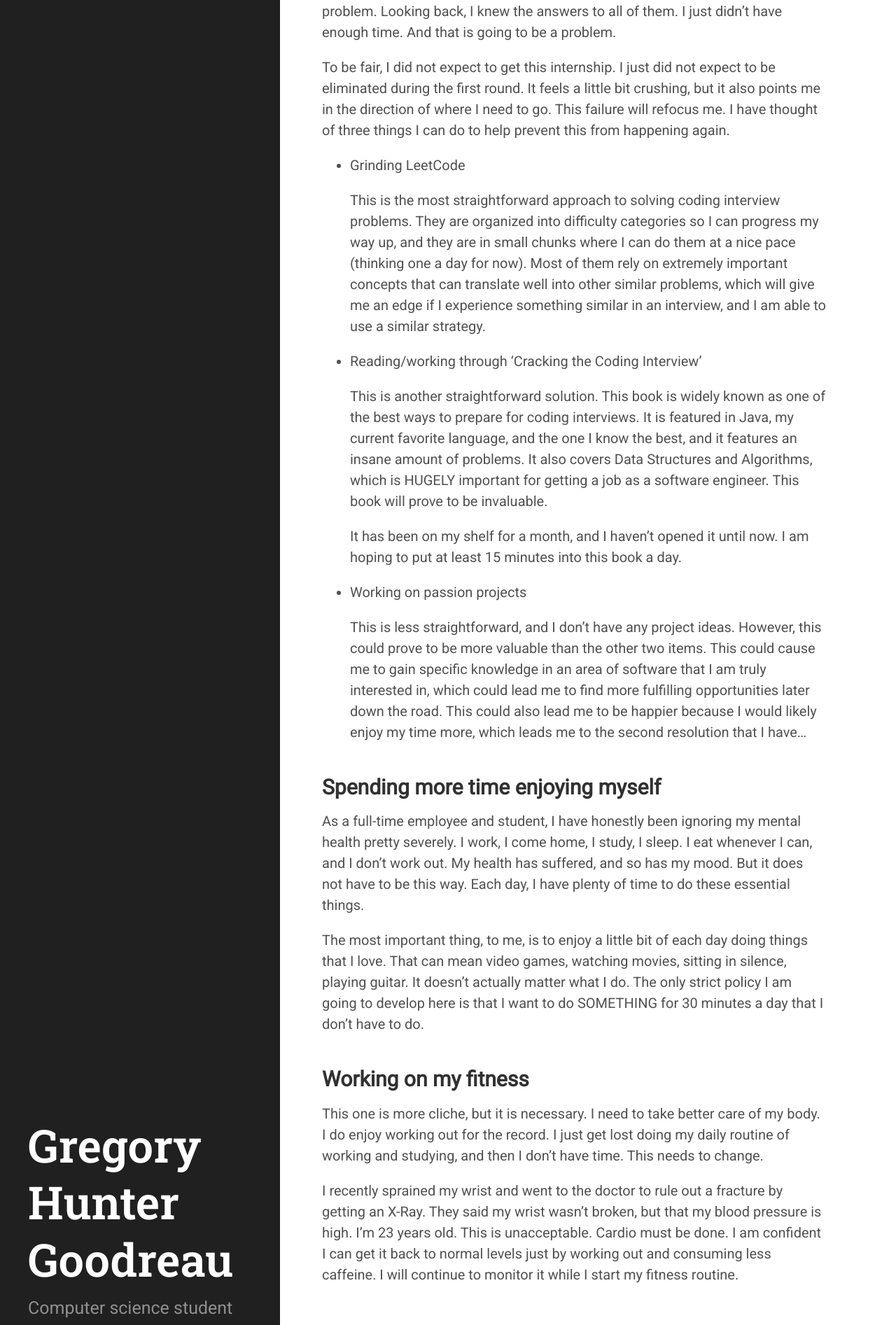
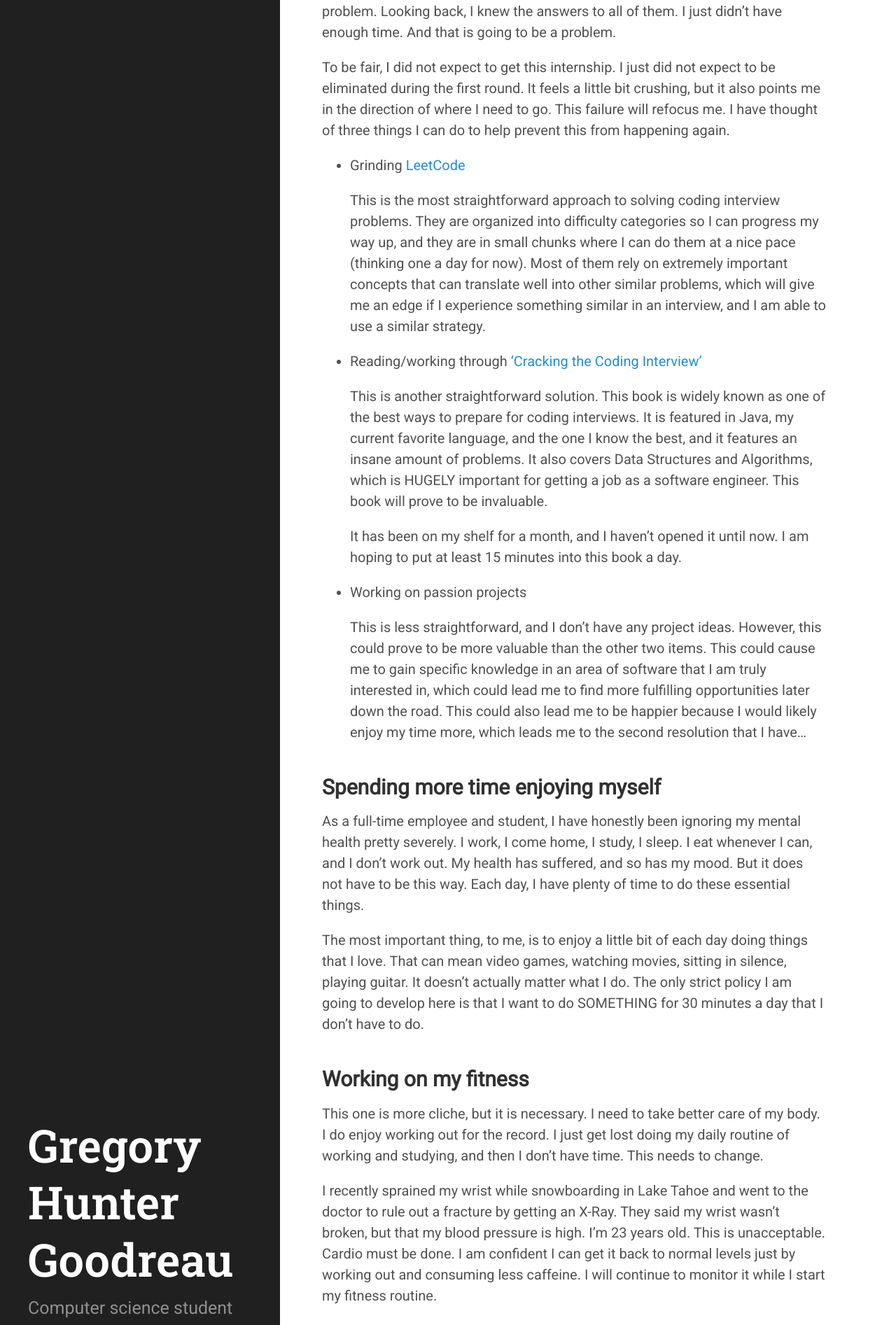
Before and after one commit to ghgoodreau/ghgoodreau.github.io, a Jekyll site: the page built from _posts/2020-01-04-resolution.md, in a window 1280 px wide. Shown: the part 617-2510 px from the top of the page at 70% size. Built offline with Jekyll 4.4.1, drawn with Linux system fonts in a browser that asks for light colours; some of the changed lines change nothing that is shown.

Commit message:
Update 2020-01-04-resolution.md

```diff
--- a/_posts/2020-01-04-resolution.md
+++ b/_posts/2020-01-04-resolution.md
@@ -13,11 +13,11 @@ I recently completed phase 1 of the Amazon Software Development Engineer Intern
 
 To be fair, I did not expect to get this internship. I just did not expect to be eliminated during the first round. It feels a little bit crushing, but it also points me in the direction of where I need to go. This failure will refocus me. I have thought of three things I can do to help prevent this from happening again.
 
-- Grinding LeetCode
+- Grinding [LeetCode](https://leetcode.com/)
 
   This is the most straightforward approach to solving coding interview problems. They are organized into difficulty categories so I can progress my way up, and they are in small chunks where I can do them at a nice pace (thinking one a day for now). Most of them rely on extremely important concepts that can translate well into other similar problems, which will give me an edge if I experience something similar in an interview, and I am able to use a similar strategy.
 
-- Reading/working through 'Cracking the Coding Interview'
+- Reading/working through ['Cracking the Coding Interview'](https://www.amazon.com/Cracking-Coding-Interview-Programming-Questions/dp/0984782850)
 
   This is another straightforward solution. This book is widely known as one of the best ways to prepare for coding interviews. It is featured in Java, my current favorite language, and the one I know the best, and it features an insane amount of problems. It also covers Data Structures and Algorithms, which is HUGELY important for getting a job as a software engineer. This book will prove to be invaluable.
 
@@ -37,4 +37,4 @@ The most important thing, to me, is to enjoy a little bit of each day doing thin
 
 This one is more cliche, but it is necessary. I need to take better care of my body. I do enjoy working out for the record. I just get lost doing my daily routine of working and studying, and then I don't have time. This needs to change.
 
-I recently sprained my wrist and went to the doctor to rule out a fracture by getting an X-Ray. They said my wrist wasn't broken, but that my blood pressure is high. I'm 23 years old. This is unacceptable. Cardio must be done. I am confident I can get it back to normal levels just by working out and consuming less caffeine. I will continue to monitor it while I start my fitness routine.
+I recently sprained my wrist while snowboarding in Lake Tahoe and went to the doctor to rule out a fracture by getting an X-Ray. They said my wrist wasn't broken, but that my blood pressure is high. I'm 23 years old. This is unacceptable. Cardio must be done. I am confident I can get it back to normal levels just by working out and consuming less caffeine. I will continue to monitor it while I start my fitness routine.
```
